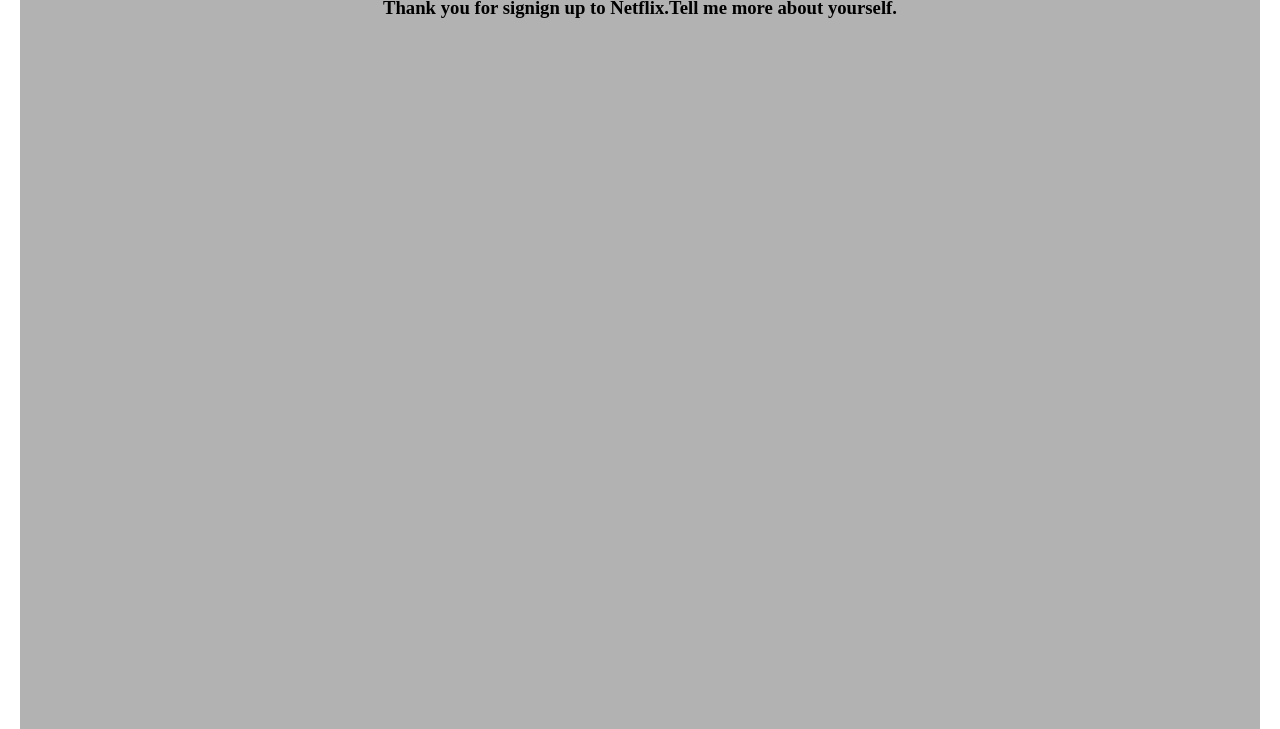
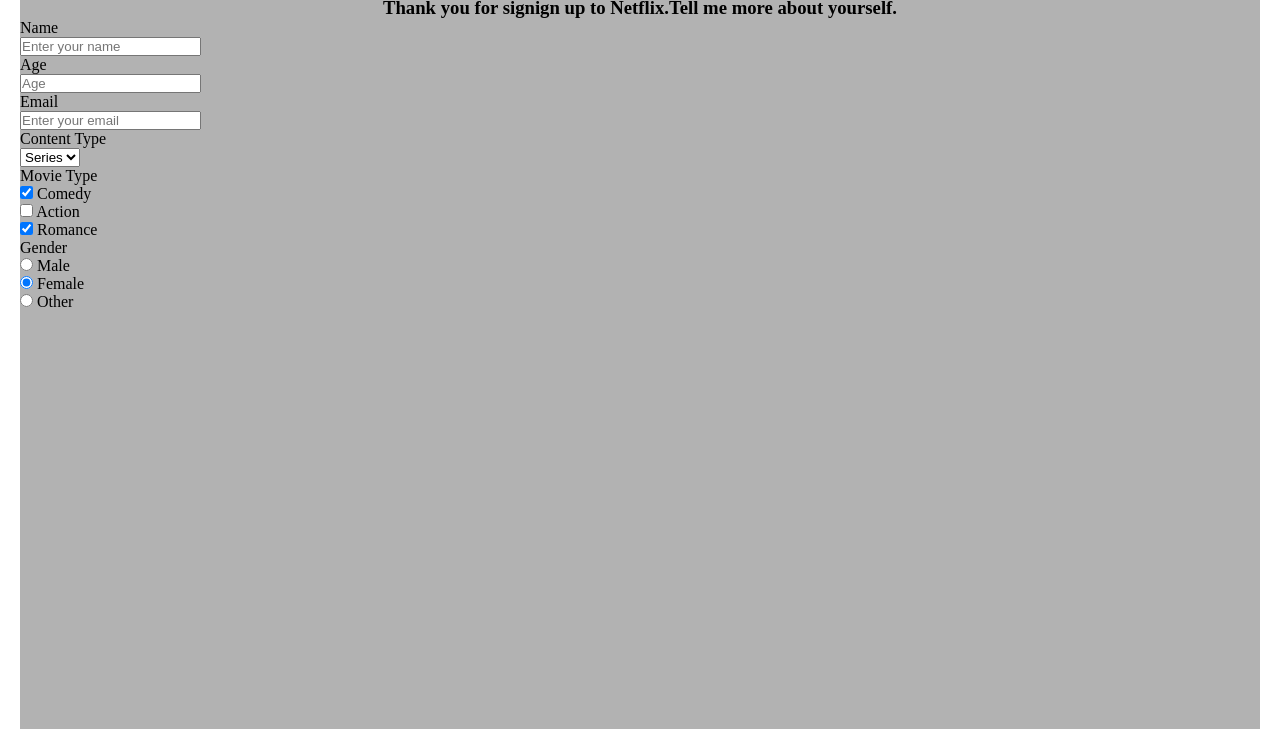
Before and after one commit to sadullahakcay/Survey-Form, a plain HTML site: page index.html in a window 1280 px wide. Shown: the part 71-800 px from the top of the page. Drawn offline with Linux system fonts and the light colour scheme; a web font is replaced by a local one.

Commit message:
container kisminda calisildi

```diff
--- a/index.html
+++ b/index.html
@@ -12,11 +12,64 @@
     <title>Survey Form</title>
 </head>
 <body>
+
     <div id="container">
+
         <header id="header">
             <h1 id="title">NET<span>FLIX</span></h1>
             <h3 id="description">Thank you for signign up to Netflix.Tell me more about yourself.</h3>
         </header>
+
+        <section id="survey-form-container">
+
+            <form action="result.html" method="get">
+
+                <div class="input-box">
+                    <label for="">Name</label><br>
+                    <input type="text" name="name" id="name" placeholder="Enter your name">
+                </div>
+
+                <div class="input-box">
+                    <label for="">Age</label><br>
+                    <input type="number" name="age" id="age" placeholder="Age">
+                </div>
+
+                <div class="input-box">
+                    <label for="">Email</label><br>
+                    <input type="email" name="email" id="email" placeholder="Enter your email">
+                </div>
+
+                <div class="input-box">
+                    <label for="content">Content Type</label><br>
+                    <select name="content" id="dropdown">
+                        <option value="movie">Movie</option>
+                        <option value="series" selected>Series</option>
+                    </select>
+                </div>
+
+                <div class="input-box">
+                    <label for="">Movie Type</label><br>
+                    <input type="checkbox" name="movie" id="first-check" value="Comedy" checked>
+                    <label for="first-check">Comedy</label><br>
+                    <input type="checkbox" name="movie" id="second-check" value="Action">
+                    <label for="second-check">Action</label><br>
+                    <input type="checkbox" name="movie" id="third-check" value="Romance" checked>
+                    <label for="third-check">Romance</label>
+                </div>
+
+                <div class="input-box">
+                    <label for="">Gender</label><br>
+                    <input type="radio" name="gender" id="first-radio" value="Male">
+                    <label for="first-radio">Male</label><br>
+                    <input type="radio" name="gender" id="second-radio" value="Female" checked>
+                    <label for="second-radio">Female</label><br>
+                    <input type="radio" name="gender" id="third-radio" value="Other">
+                    <label for="third-radio">Other</label>
+                </div>
+
+            </form>
+
+        </section>
     </div>
 
 </body>
```
